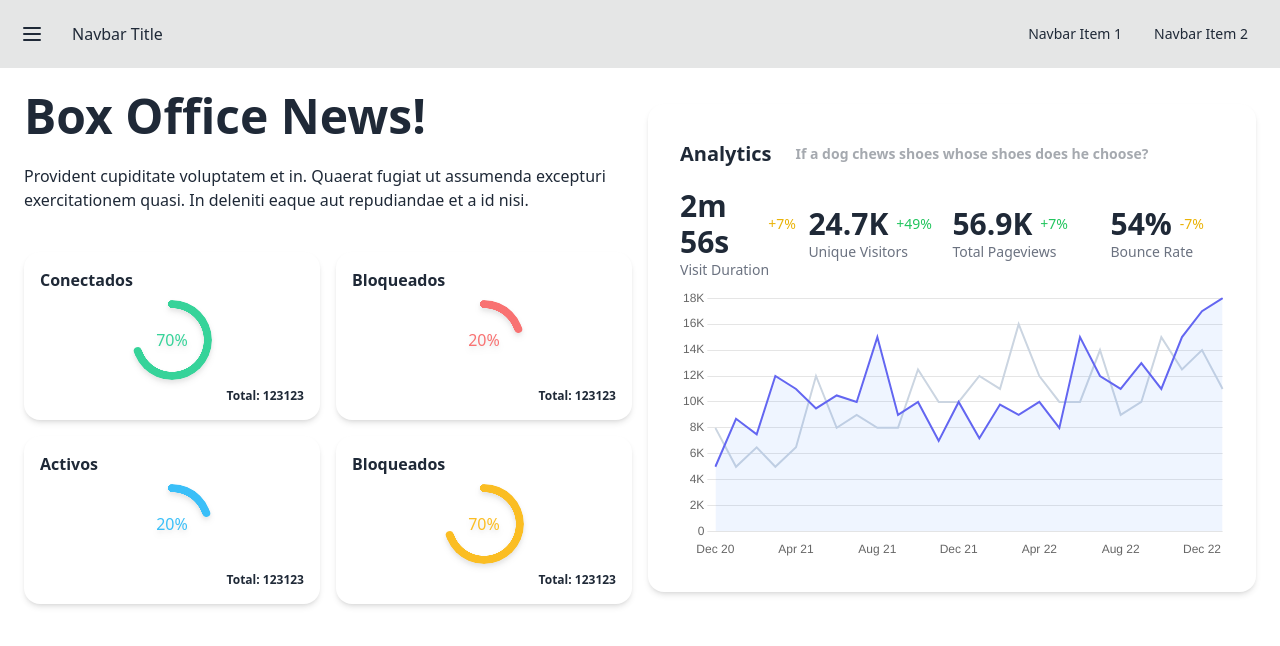
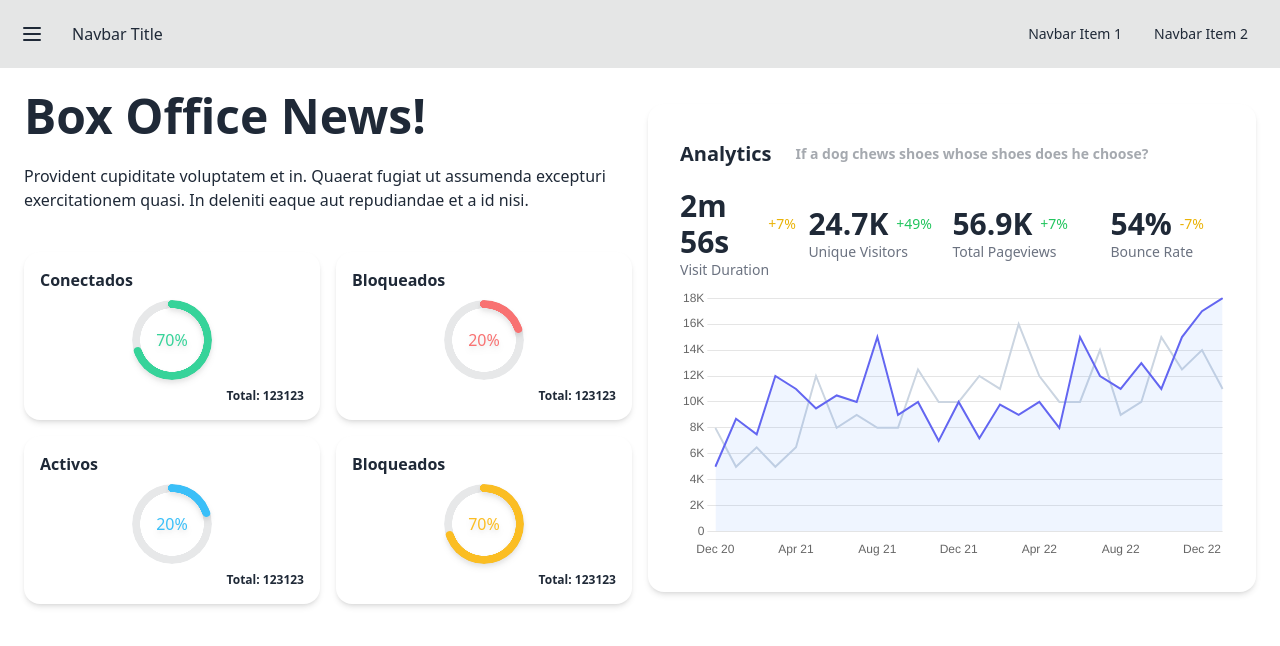
Before and after one commit to yigsvnsla/compass, an Angular app: page /dashboard in a window 1280 px wide. Shown: the top 646 px of the page. Built offline with nearby package versions, Linux system fonts and the light colour scheme.

Commit message:
fix new style rounder progress

```diff
--- a/projects/web-compass/src/app/layouts/dashboard/dashboard.component.html
+++ b/projects/web-compass/src/app/layouts/dashboard/dashboard.component.html
@@ -1,12 +1,12 @@
 <section class="grid grid-flow-col grid-cols-2 items-center">
-
   <!-- round progress -->
   <div class="grid grid-cols-2 gap-4 p-2">
 
     <!-- title round progress -->
     <div class="col-span-full">
       <h1 class="text-5xl font-bold">Box Office News!</h1>
-      <p class="py-6">Provident cupiditate voluptatem et in. Quaerat fugiat ut assumenda excepturi exercitationem quasi. In deleniti eaque aut repudiandae et a id nisi.</p>
+      <p class="py-6">Provident cupiditate voluptatem et in. Quaerat fugiat ut assumenda excepturi exercitationem quasi.
+        In deleniti eaque aut repudiandae et a id nisi.</p>
     </div>
 
     <div class="active:scale-105 transition-all ">
@@ -15,7 +15,8 @@
           <h2 class="font-bold">Conectados</h2>
         </div>
         <figure>
-          <div class="radial-progress text-success drop-shadow-md" style="--value:70;">70%</div>
+          <div class="radial-progress absolute z-0 text-gray-800 opacity-10 dark:opacity-50 " style="--value:100;"></div>
+          <div class="radial-progress text-success drop-shadow-md dark:drop-shadow-[0_1px_4px_hsl(var(--su))]" style="--value:70;">70%</div>
         </figure>
         <div class="text-right p-2">
           <h2 class="font-bold text-xs">Total: 123123</h2>
@@ -29,7 +30,8 @@
           <h2 class="font-bold">Bloqueados</h2>
         </div>
         <figure>
-          <div class="radial-progress text-error drop-shadow-md" style="--value:20;">20%</div>
+          <div class="radial-progress absolute z-0 text-gray-800 opacity-10 dark:opacity-50" style="--value:100;"></div>
+          <div class="radial-progress text-error drop-shadow-md dark:drop-shadow-[0_1px_4px_hsl(var(--er))]" style="--value:20;">20%</div>
         </figure>
         <div class="text-right  p-2 ">
           <h2 class="font-bold text-xs">Total: 123123</h2>
@@ -43,7 +45,8 @@
           <h2 class="font-bold">Activos</h2>
         </div>
         <figure>
-          <div class="radial-progress text-info drop-shadow-md" style="--value:20;">20%</div>
+          <div class="radial-progress absolute z-0 text-gray-800 opacity-10 dark:opacity-50 " style="--value:100;"></div>
+          <div class="radial-progress text-info drop-shadow-md dark:drop-shadow-[0_1px_4px_hsl(var(--in))]" style="--value:20;">20%</div>
         </figure>
         <div class="text-right  p-2 ">
           <h2 class="font-bold text-xs">Total: 123123</h2>
@@ -56,7 +59,8 @@
           <h2 class="font-bold">Bloqueados</h2>
         </div>
         <figure>
-          <div class="radial-progress text-warning drop-shadow-md" style="--value:70;">70%</div>
+          <div class="radial-progress absolute z-0 text-gray-800 opacity-10 dark:opacity-50 " style="--value:100;"></div>
+          <div class="radial-progress text-warning drop-shadow-md dark:drop-shadow-[0_1px_4px_hsl(var(--wa))]" style="--value:70;">70%</div>
         </figure>
         <div class="text-right  p-2 ">
           <h2 class="font-bold text-xs">Total: 123123</h2>
--- a/projects/web-compass/src/app/layouts/dashboard/dashboard.component.ts
+++ b/projects/web-compass/src/app/layouts/dashboard/dashboard.component.ts
@@ -10,6 +10,11 @@ import 'chartjs-adapter-date-fns';
   styleUrls: ['./dashboard.component.css']
 })
 export class DashboardComponent {
+
+
+  public readonly circumference: number = (50 * 2 * Math.PI);
+  public readonly percent: number = 80;
+  public readonly strokeCircumference: number = this.circumference - this.percent / 100 * this.circumference;
 
   private renderer2: Renderer2 = inject(Renderer2)
 
```
